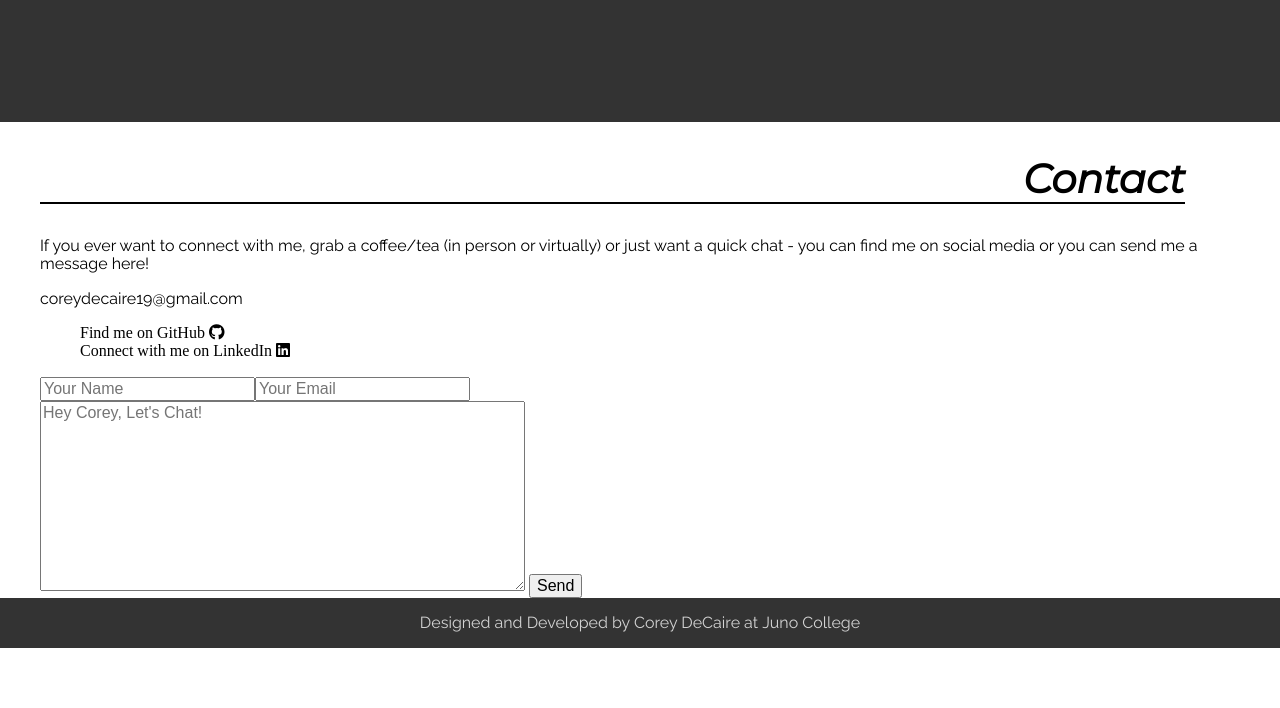
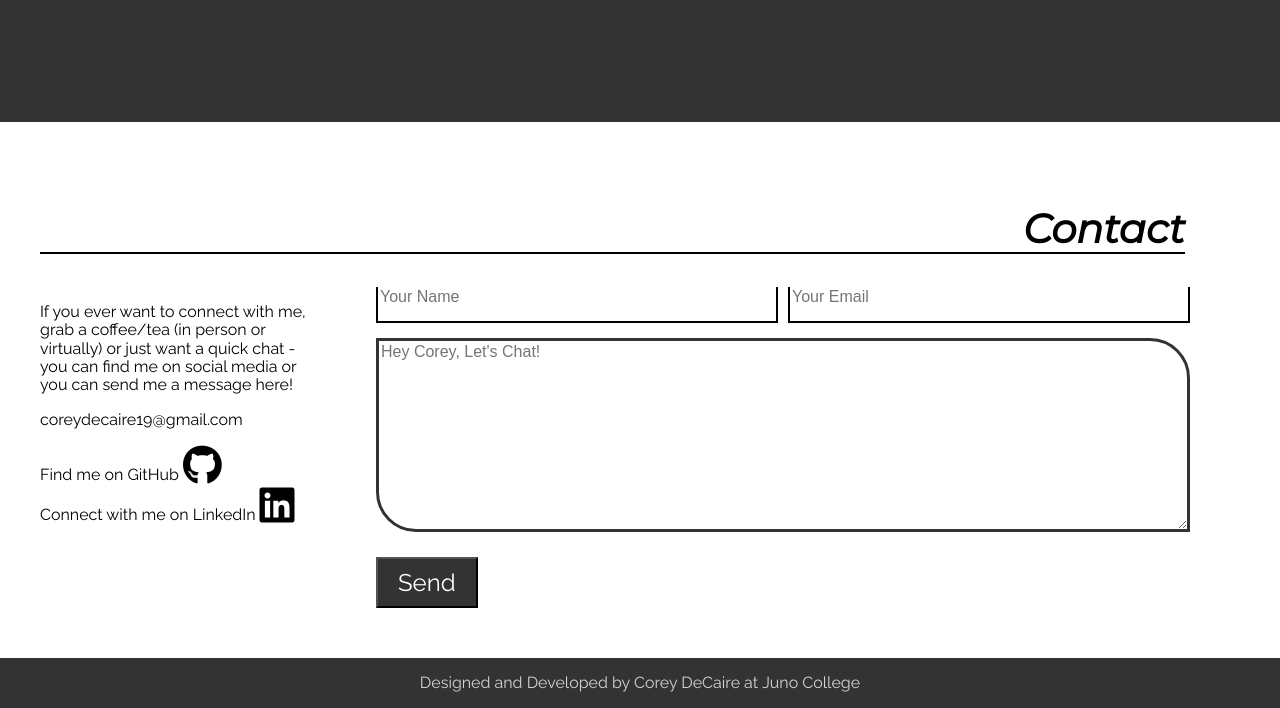
Before and after one commit to CoreyDeCaire/Portfolio, a plain HTML site: page index.html in a window 1280 px wide. Shown: the part 2993-3701 px from the top of the page. Before the commit the page ends 3641 px from the top, so only its background shows below. Drawn offline with nearby package versions, Linux system fonts and the light colour scheme.

Commit message:
added css styling to contact section

```diff
--- a/index.html
+++ b/index.html
@@ -176,7 +176,7 @@
                     <div class="contactTextContainer">
                         <p>If you ever want to connect with me, grab a coffee/tea (in person or virtually) or just want a quick chat - you can find me on social media or you can send me a message here!</p>
                         <p>
-                            <a id="email" href="mailto:coreydecaire19@gmail.com">coreydecaire19@gmail.com</a>
+                            <a id="myEmail" href="mailto:coreydecaire19@gmail.com">coreydecaire19@gmail.com</a>
                         </p>
                         <ul>
                             <li>
@@ -202,7 +202,7 @@
                             </div>
 
                             <label for="message" class="sr-only">Message for me</label>
-                            <textarea id="message" cols="50" rows="10" placeholder="Hey Corey, Let's Chat!"></textarea>
+                            <textarea id="message" cols="85" rows="10" placeholder="Hey Corey, Let's Chat!"></textarea>
 
                             <button type="submit" class="button shopButton">Send</button>
 
--- a/styles/sass/partials/_contact.scss
+++ b/styles/sass/partials/_contact.scss
@@ -1,3 +1,26 @@
+#contact {
+    padding-top: 50px;
+    padding-bottom: 50px;
+}
+
+.contactFlexParent {
+    display: flex;
+    margin-right: 50px;
+}
+
+.contactTextContainer {
+   margin-right: 50px;
+}
+
+.contactTextContainer ul {
+    padding-left: 0px;
+    font-family: 'Raleway', sans-serif;
+}
+
+.contactTextContainer ul li a i {
+    font-size: 2.5rem;
+}
+
 #contact h2 {
     text-align: right;
     margin-right: 55px;
@@ -14,9 +37,48 @@
 .contactTextContainer a:hover {
     font-weight: 700;
     text-decoration: underline;
+    color: blue;
 }
 
 .inputContainer {
     display: flex;
-    align-self: flex-end;
 }
+
+.inputContainer, #name, #email {
+    width: 100%;
+    padding-bottom: 15px;
+}
+
+#name, #email {
+    border-top: none;
+    border-bottom: 2px solid black;
+    border-left: 2px solid black;
+    border-right: 2px solid black;
+}
+
+#name {
+    margin-right: 10px;
+}
+
+#message {
+    border: 3px solid #333;
+    border-radius: 0px 40px 0px 40px;
+    margin-bottom: 20px;
+}
+
+.shopButton {
+    display: flex;
+    align-items: center;
+    background-color: #333;
+    padding: 10px 20px;
+    color: white;
+    font-family: 'Raleway', sans-serif;
+    font-size: 1.5rem;
+    transition: font-size 0.5s;
+}
+
+.shopButton:hover {
+    font-size: 1.7rem;
+    font-weight: 700;
+    text-decoration: underline;
+}
--- a/styles/sass/partials/_work.scss
+++ b/styles/sass/partials/_work.scss
@@ -25,7 +25,7 @@ h3 {
 .workImgContainer img {
     width: 400px;
     height: 280px;
-    border-radius: 5%;
+    border-radius: 20%;
     transition: box-shadow 0.5s;
 }
 
```
Also changed, not shown: styles/styles.css, 1 other file.
